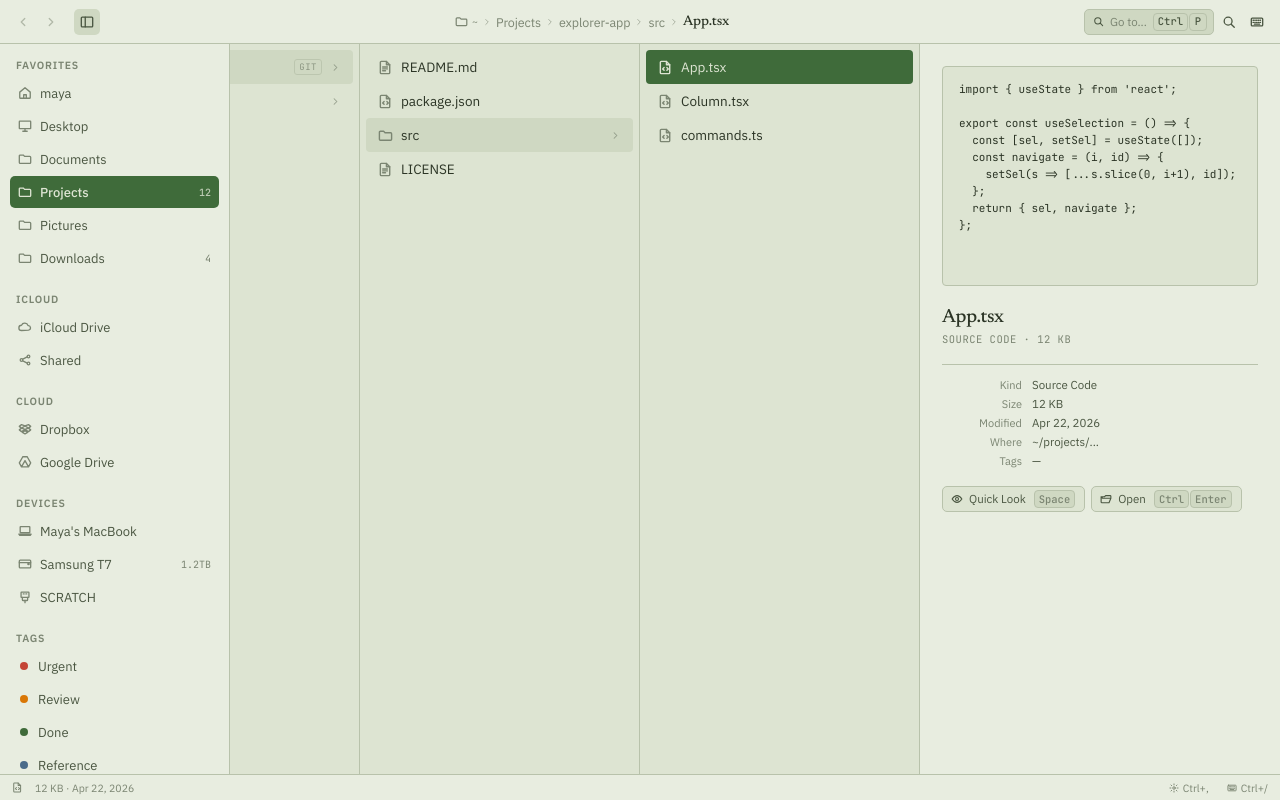
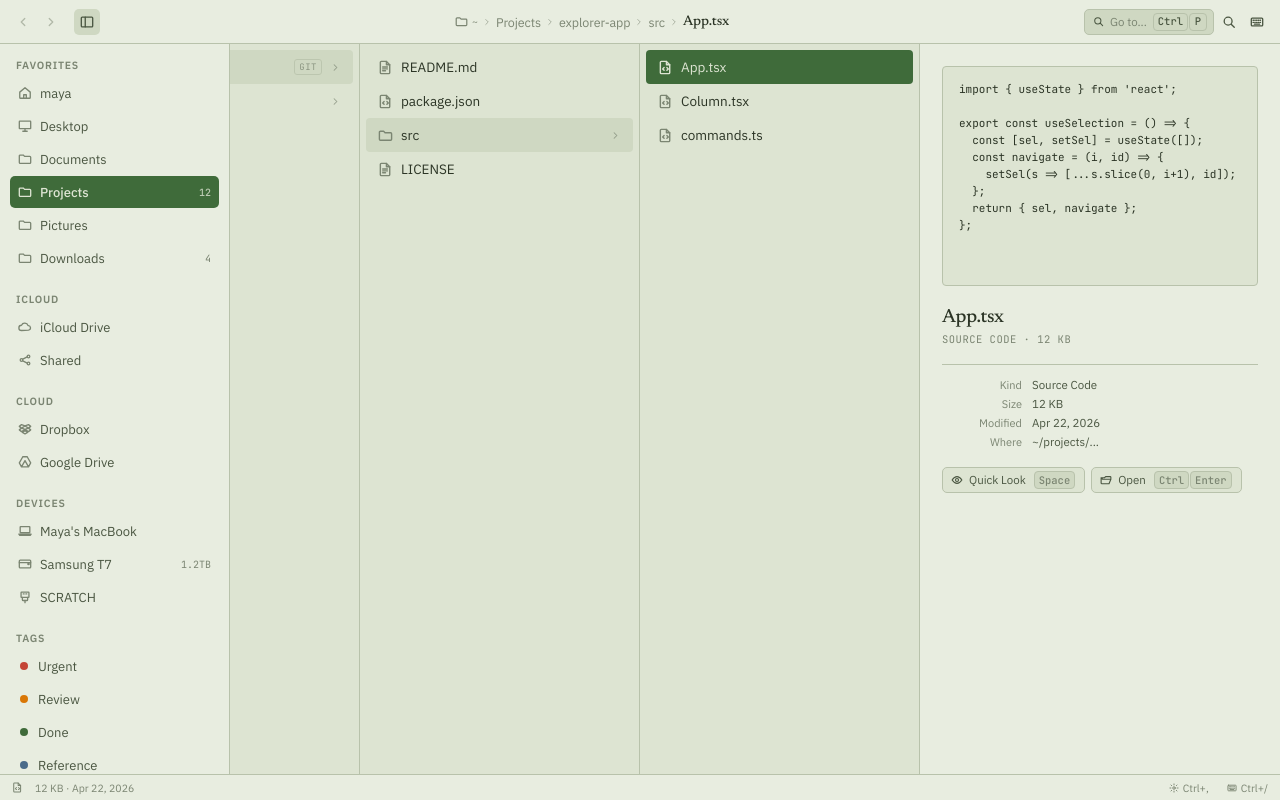
Before and after one commit to YannickHerrero/Explorer, a React (Vite) app: page / in a window 1280 px wide. Built offline with nearby package versions, Linux system fonts and the light colour scheme.

Commit message:
show file tags as colored pills in preview pane

```diff
--- a/src/components/PreviewPane.tsx
+++ b/src/components/PreviewPane.tsx
@@ -190,7 +190,40 @@ function FilePreview({ node, diskPath, onOpen, fileTags }: { node: FileNode; dis
         </div>
       </div>
 
-      <MetaList items={buildMeta(node, fileTags)} />
+      <MetaList items={buildMeta(node)} />
+
+      {fileTags && fileTags.length > 0 && (
+        <div style={{ display: "flex", gap: 5, flexWrap: "wrap" }}>
+          {fileTags.map((tag) => (
+            <span
+              key={tag.name}
+              style={{
+                display: "inline-flex",
+                alignItems: "center",
+                gap: 5,
+                padding: "3px 8px 3px 6px",
+                borderRadius: 4,
+                border: "1px solid var(--line)",
+                background: "var(--paper-deep)",
+                fontFamily: "var(--font-sans)",
+                fontSize: 11,
+                color: "var(--ink-soft)",
+              }}
+            >
+              <span
+                style={{
+                  width: 7,
+                  height: 7,
+                  borderRadius: "50%",
+                  background: tag.color,
+                  flexShrink: 0,
+                }}
+              />
+              {tag.name}
+            </span>
+          ))}
+        </div>
+      )}
 
       <div style={{ display: "flex", gap: 6, flexWrap: "wrap" }}>
         <PreviewBtn icon="eye" label="Quick Look" kbd={["Space"]} onClick={onOpen} />
@@ -216,7 +249,7 @@ function kindLabel(k: string): string {
   return map[k] || "File";
 }
 
-function buildMeta(node: FileNode, fileTags?: { name: string; color: string }[]): [string, string][] {
+function buildMeta(node: FileNode): [string, string][] {
   const base: [string, string][] = [
     ["Kind", kindLabel(node.kind)],
     ["Size", node.size || "\u2014"],
@@ -225,10 +258,6 @@ function buildMeta(node: FileNode, fileTags?: { name: string; color: string }[])
   if (node.dims) base.splice(2, 0, ["Dimensions", node.dims]);
   if (node.duration) base.splice(2, 0, ["Duration", node.duration]);
   base.push(["Where", "~/projects/..."]);
-  const tagNames = fileTags && fileTags.length > 0
-    ? fileTags.map((t) => t.name).join(", ")
-    : "\u2014";
-  base.push(["Tags", tagNames]);
   return base;
 }
 
```
